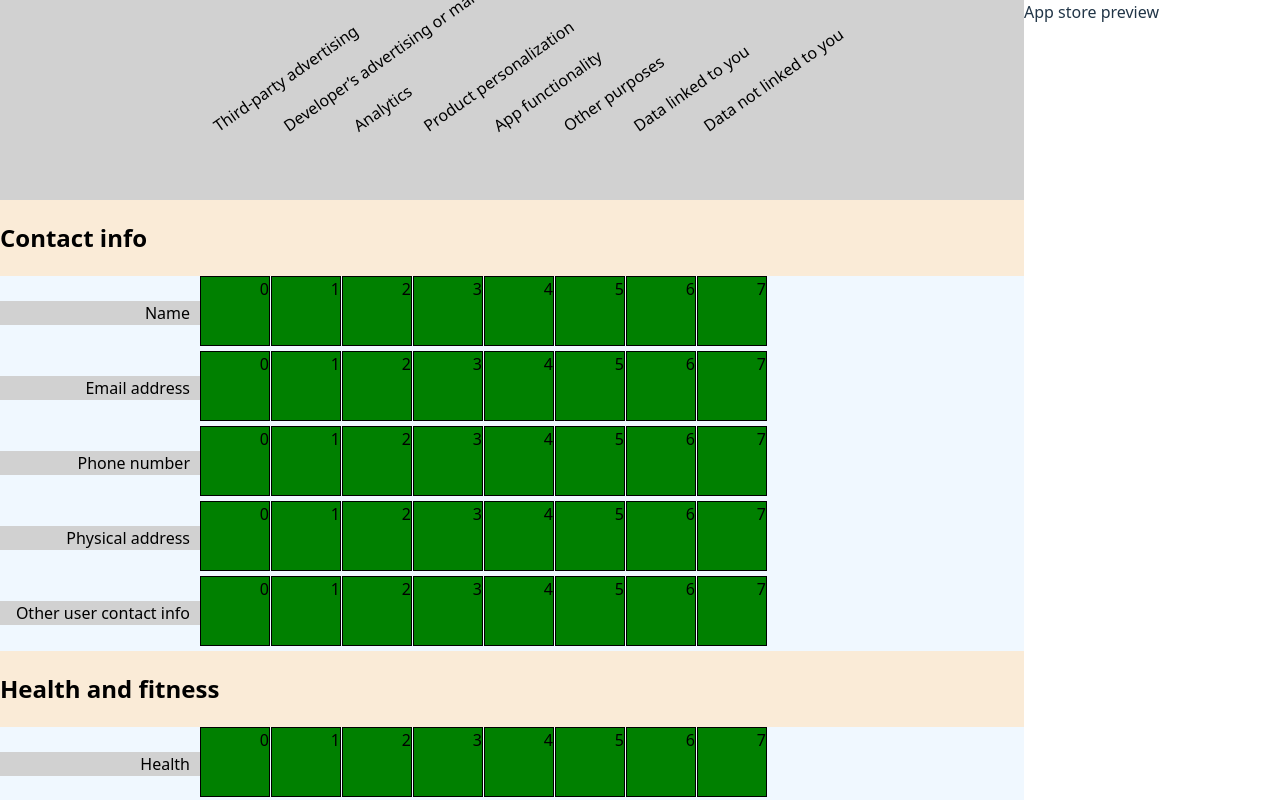
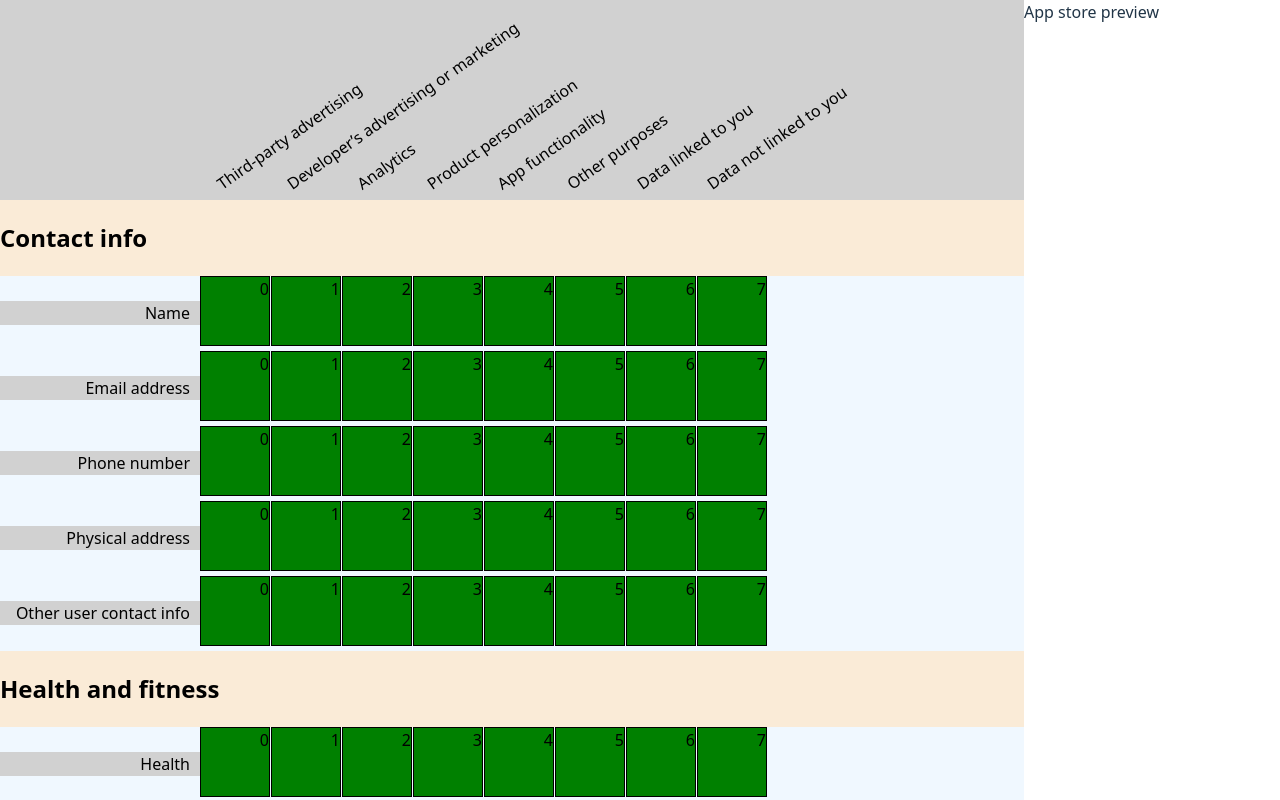
Before and after one commit to dalzeidan/App-Privacy-Survey, a React (Vite) app in the folder app_privacy_survey/: page / in a window 1280 px wide. Shown: the top 800 px of the page. Built offline with nearby package versions, Linux system fonts and the light colour scheme.

Commit message:
fix purpose headers

```diff
--- a/app_privacy_survey/src/App.css
+++ b/app_privacy_survey/src/App.css
@@ -102,8 +102,10 @@
 
 .purpose-headers {
   display: flex;
+  position:sticky;
+  top:0;
   width: 100%;
-  align-items: flex-start;
+  align-items: center;
   gap: -61px;
   height: 200px;
   background-color: rgb(209, 209, 209);
@@ -121,6 +123,6 @@
   position: relative;
   top: 60%;
   left: 50%;
-  transform: translate(-20%, 253%) rotate(-35deg);
+  transform: translate(-18%, 140%) rotate(-35deg);
   text-wrap: nowrap;
 }
```
